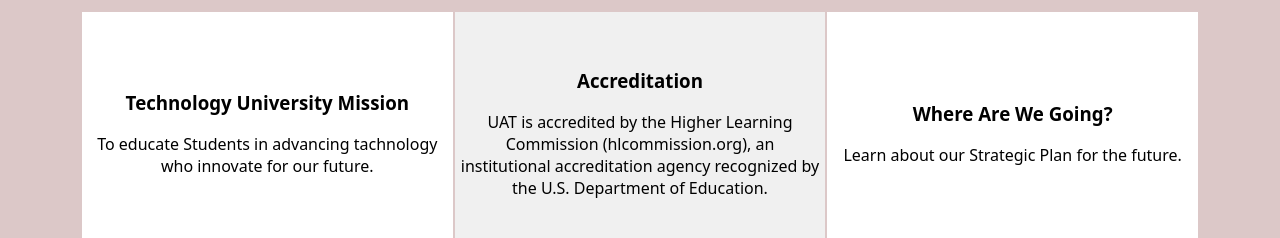
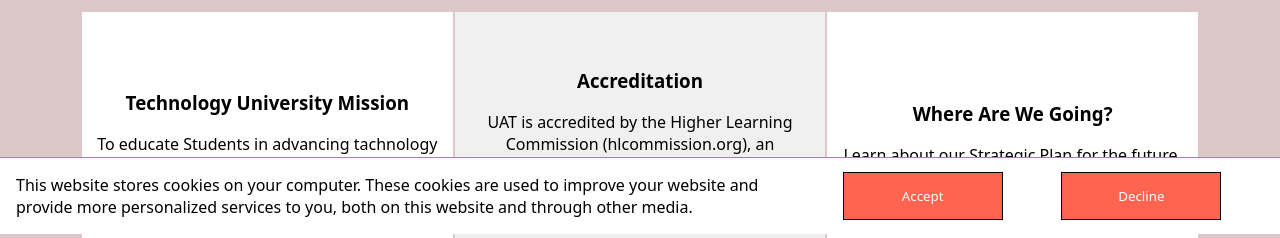
Before and after one commit to joseph-ampfer/INF286_Team_Project, a plain HTML site: page request-information.html in a window 1280 px wide. Shown: the part 566-804 px from the top of the page. Drawn offline with Linux system fonts and the light colour scheme.

Commit message:
Added cookie bar

```diff
--- a/css/general-formatting.css
+++ b/css/general-formatting.css
@@ -167,10 +167,56 @@ footer *{
 	line-height: 1.5;
 }
 
+footer a{
+	text-decoration: underline;
+}
+
 #footerSpacer{
 	height: 6rem;
 	width: 100%;
 	background-color: red;
+}
+
+#cookieBar{
+	position: fixed;
+	border-top: 1px solid rgb(255, 100, 80);
+	background-color: white;
+	bottom: 0px;
+
+	display: flex;
+	flex-direction: row;
+	justify-content: space-evenly;
+	align-items: center;
+	z-index: 21;
+}
+
+#cookieButtons{
+	display: flex;
+	flex: 1 1 auto;
+	flex-direction: row;
+	flex-wrap: wrap;
+	justify-content: space-evenly;
+	row-gap: 1rem;
+}
+
+#cookieBar p{
+	width: 60%;
+	margin-left: 1rem;
+	flex: 0 1 auto;
+}
+
+#cookieBar button{
+	background-color: rgb(255, 100, 80);
+	color: white;
+	border: 1px solid black;
+	width: 10rem;
+	height: 3rem;
+	flex: 0 1 auto;
+	/*flex-shrink: 1;/**/
+}
+
+#cookieBar button:hover{
+	background-color: rgb(150, 100, 80);
 }
 
 @media (max-width:42rem){
--- a/css/nav-bar.css
+++ b/css/nav-bar.css
@@ -1,7 +1,7 @@
 
 header{
 	position: fixed;
-	z-index: 999;
+	z-index: 20;
 	width: 100%;
 
 	display: flex;
--- a/request-information.html
+++ b/request-information.html
@@ -146,8 +146,33 @@
 		<p>&copy;2024 University of Advancing Technology</p>
 		<p>All Rights Reserved</p>
 		<p>Redesign by Joey and Mitch</a></p>
-		<p><a href="https://www.uat.com/">Go to uat.com</a></p>
+		<p><a href="https://www.uat.com/">Go to uat.com</a>&nbsp;<a onclick="showCookieSettings()">Cookie Settings</a></p>
+		<script>
+			function showCookieSettings(){
+				document.getElementById("cookieBar").style.display = "flex";
+			}
+		</script>
 	</footer>
 	<div id="footerSpacer"></div>
+	<div id="cookieBar">
+		<p>This website stores cookies on your computer. These cookies are used to improve your website and provide more personalized services to you, both on this website and through other media.</p>
+		<div id="cookieButtons">
+			<button onclick="enableCookies()">Accept</button>
+			<button onclick="disableCookies()">Decline</button>
+			<script>
+				function closeBar() {
+					document.getElementById("cookieBar").style.display = "none";
+				}
+
+				function enableCookies() {
+					closeBar();
+				}
+
+				function disableCookies() {
+					closeBar();
+				}
+			</script>
+		</div>
+	</div>
 </body>
 </html>
```
